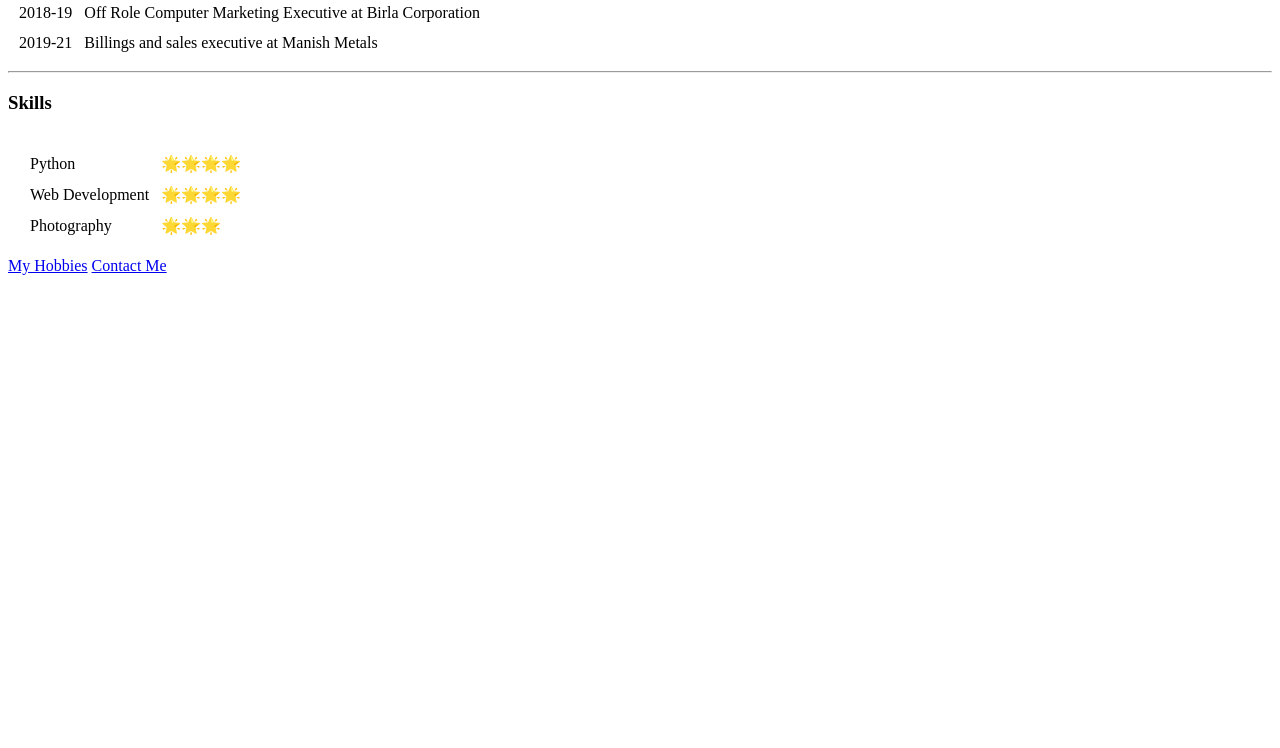
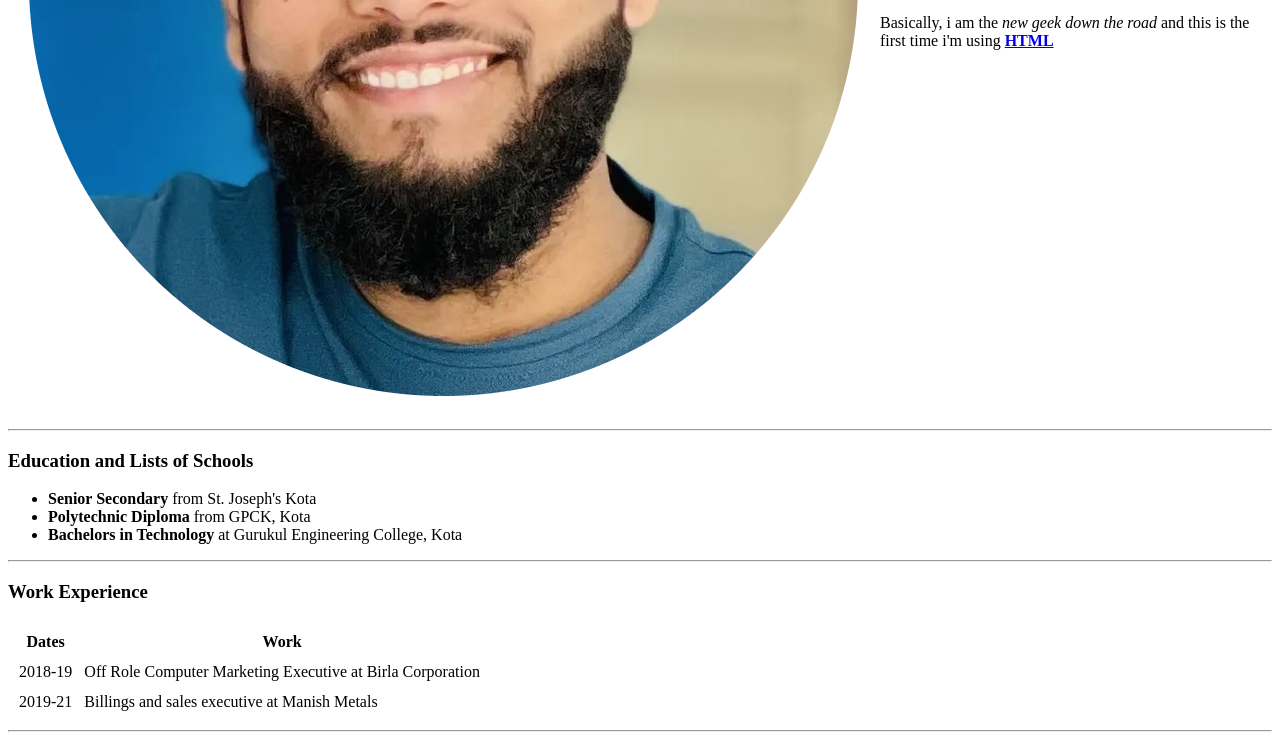
Before and after one commit to Dark0824/C-V, a plain HTML site: page index.html in a window 1280 px wide. Shown: the part 462-1210 px from the top of the page. Before the commit the page ends 800 px from the top, so only its background shows below. Drawn offline with Linux system fonts and the light colour scheme.

Commit message:
Add Initial CV Website Files

```diff
--- a/index.html
+++ b/index.html
@@ -9,7 +9,7 @@
 <body>
   <table cellspacing="20">
     <tr>
-      <td><img src="images/abdul11.png" alt="Abdul profile picture" height="170" width="170"></td>
+      <td><img src="images/abdul11.png" alt="Abdul profile picture"></td>
       <td><h1>Abdul Kadir</h1>
       <p><em>B.Tech Engineer and <strong><a href="https://developer.mozilla.org/en-US/docs/Learn/Front-end_web_developer">Front-End Web Developer</a></strong>.</em></p>
       <p>Basically, i am the <em>new geek down the road</em> and this is the first time i'm using <strong><a href="https://en.wikipedia.org/wiki/HTML">HTML</a></strong></p></td>
```
